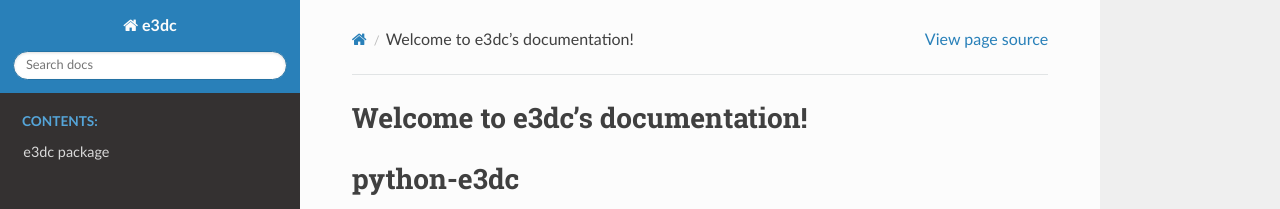
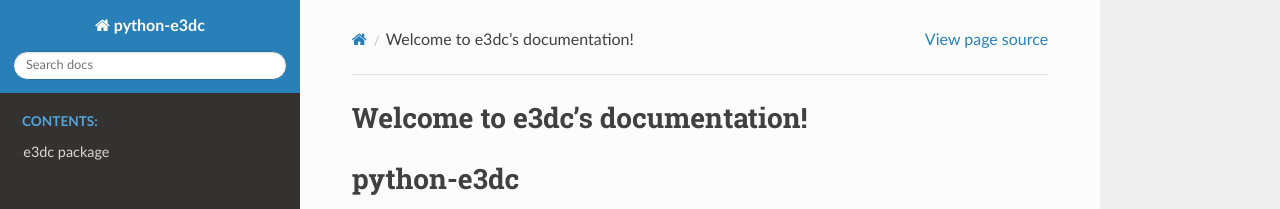
Before and after one commit to fsantini/python-e3dc, a Sphinx documentation site: the page built from docs/source/index.rst, in a window 1280 px wide. Shown: the top 209 px of the page. Built offline with Sphinx 7.4.7 and the Read the Docs theme 2.0.0, drawn with Linux system fonts in a browser that asks for light colours.

Commit message:
rename sphinx project

```diff
--- a/docs/source/conf.py
+++ b/docs/source/conf.py
@@ -6,7 +6,7 @@
 # -- Project information -----------------------------------------------------
 # https://www.sphinx-doc.org/en/master/usage/configuration.html#project-information
 
-project = "e3dc"
+project = "python-e3dc"
 copyright = "2023, see AUTHORS file"
 author = "see AUTHORS file"
 
```
